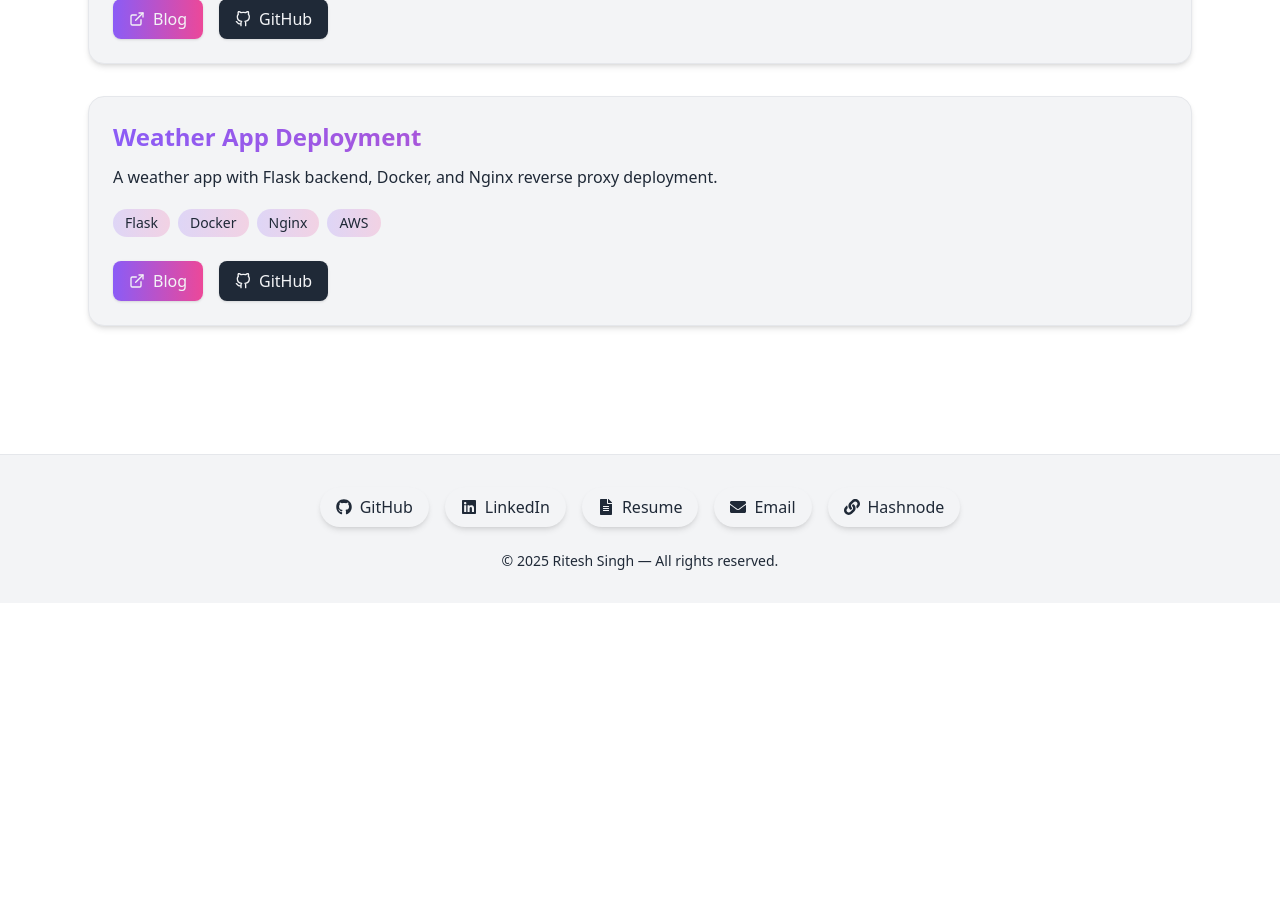
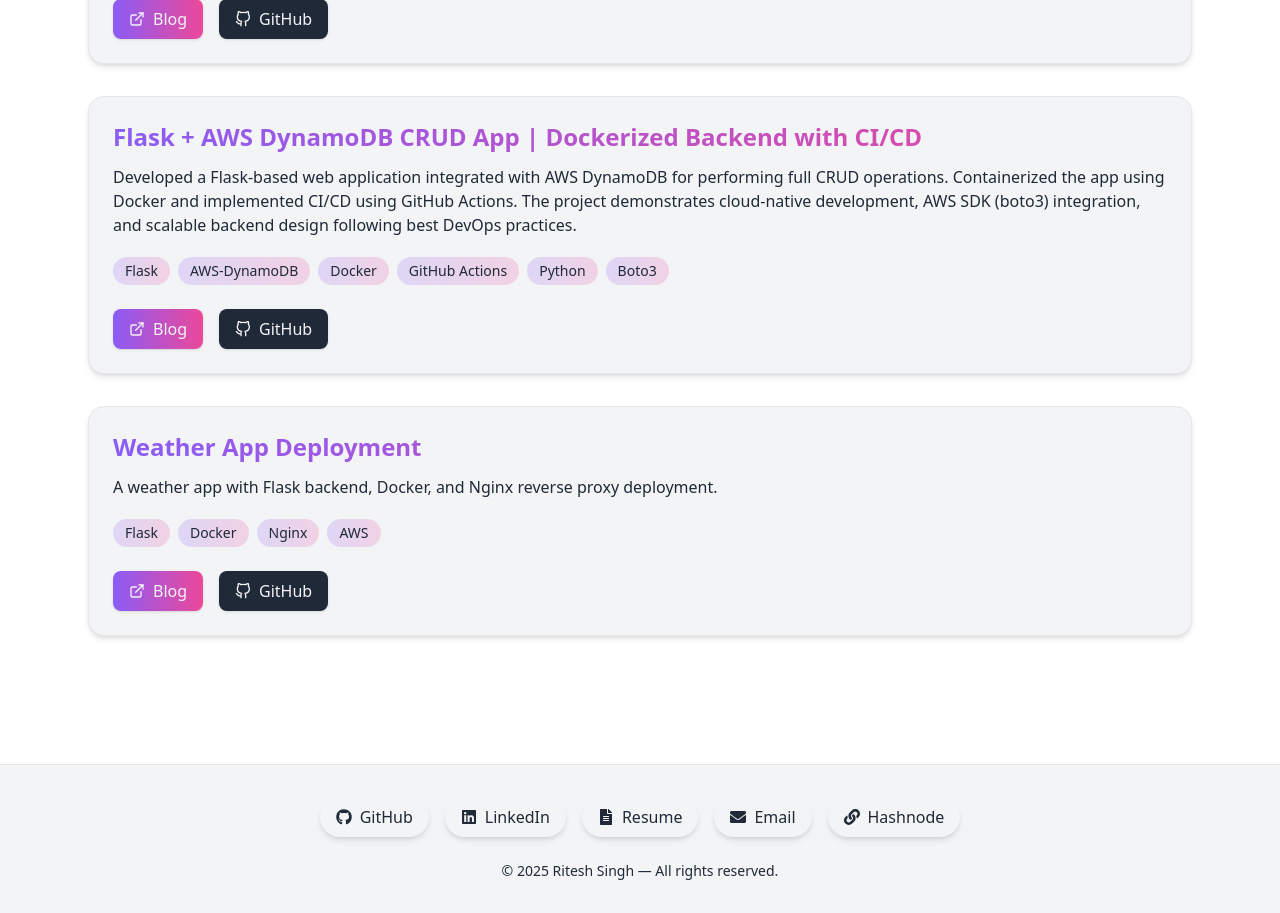
Before and after one commit to ritesh355/portfolio, a Next.js app: page /projects in a window 1280 px wide. Shown: the part 1820-2733 px from the top of the page. Before the commit the page ends 2423 px from the top, so only its background shows below. Built offline with nearby package versions, Linux system fonts and the light colour scheme.

Commit message:
add project

```diff
--- a/pages/projects.tsx
+++ b/pages/projects.tsx
@@ -47,7 +47,7 @@ const projects = [
     "A static website hosted on AWS S3 with CloudFront as CDN and automated deployment via GitHub Actions.",
   technologies: ["AWS S3", "CloudFront", "GitHub Actions", "CI/CD"],
   github: "https://github.com/ritesh355/MY-GALLERY-PROJECT", // replace with your repo link
-  blog: "", // replace with your blog link if you write one
+  blog: "https://dev.to/ritesh355/devops-and-cloud-project-static-website-hosting-with-aws-s3-cloudfront-cicd-5hhe", // replace with your blog link if you write one
   },
 
 
@@ -58,6 +58,14 @@ const projects = [
   technologies: ["Jenkins", "Docker", "Kubernetes", "AWS"],
   github: "https://github.com/ritesh355/flask-ci-cd-demo",
   blog: "https://ritesh-devops.hashnode.dev/day-40-cicd-with-flask-docker-github-actions-100daysofdevops",
+},
+{
+  title: "Flask + AWS DynamoDB CRUD App | Dockerized Backend with CI/CD",
+  description:
+    "Developed a Flask-based web application integrated with AWS DynamoDB for performing full CRUD operations. Containerized the app using Docker and implemented CI/CD using GitHub Actions. The project demonstrates cloud-native development, AWS SDK (boto3) integration, and scalable backend design following best DevOps practices.",
+  technologies: ["Flask", "AWS-DynamoDB", "Docker", "GitHub Actions", "Python", "Boto3"],
+  github: "https://github.com/ritesh355/aws-dynamodb-flask-app",
+  blog: "" // replace if blog link changes
 },
 
 
```
